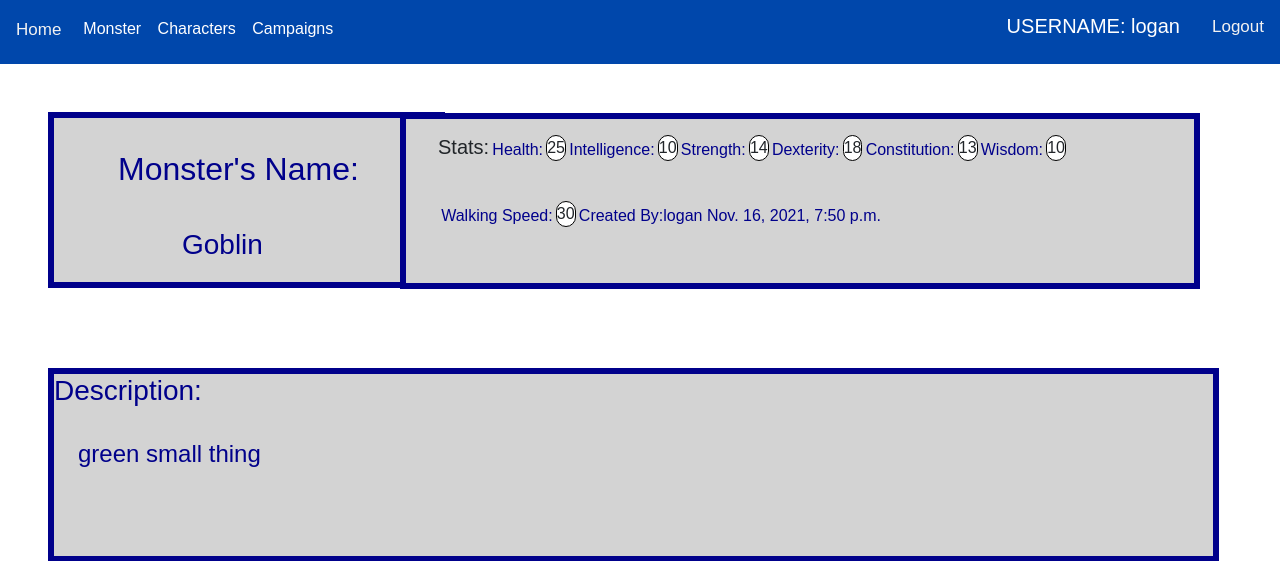
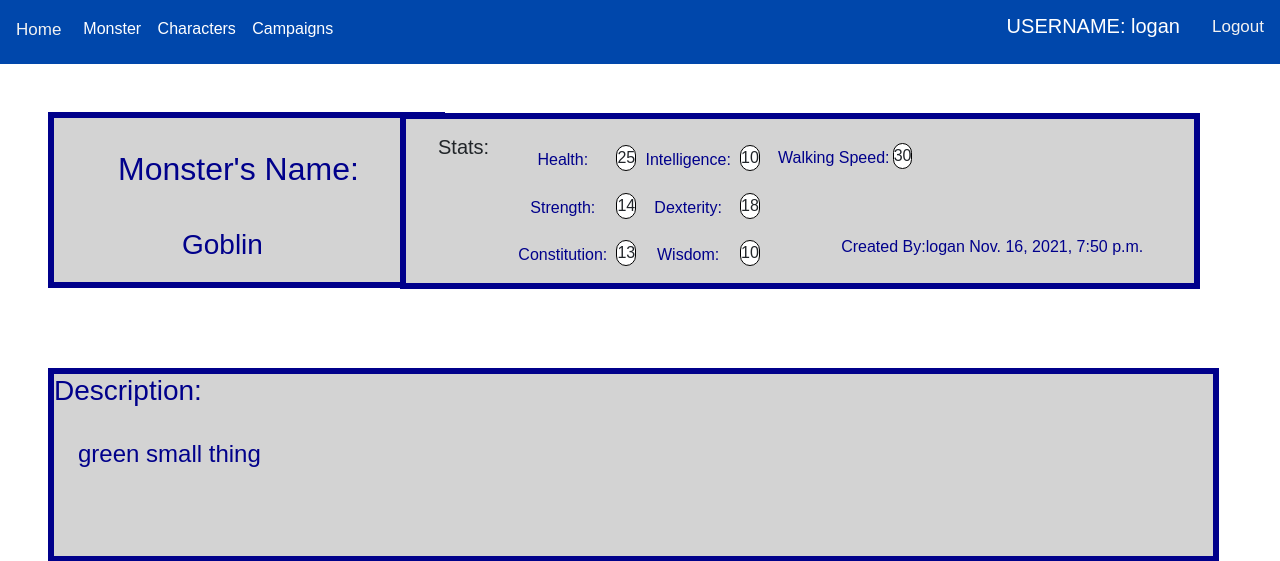
Before and after one commit to wcollins22/DiceAndMangement, a Django app: page /view_monster/1/ in a window 1280 px wide. Shown: the top 561 px of the page. Run offline with Django 3.2, Linux system fonts and the light colour scheme; a user stored in the database is signed in; data comes from the database, SQL or seed files in the repository; some libraries are stand-ins or nearby versions.

Commit message:
Update monster_view.html

```diff
--- a/app/templates/monster_view.html
+++ b/app/templates/monster_view.html
@@ -161,6 +161,8 @@
     padding: 1em;
 }
 .stats{
+    display: grid;
+    grid-template-columns: repeat(3,120px);
     border: solid 6px darkblue;
     background: white;
     height: 11em;
@@ -210,9 +212,6 @@
     padding-top: 2em;
 }
 
-textarea{
-    width: 100%;
-}
 
 
 
@@ -227,8 +226,31 @@
     padding: 14px 16px;
     text-decoration: none;
     font-size: 17px;
+
+}
+.grid-container {
+  display: grid;
+  grid-template-columns: auto auto auto auto;
+  grid-gap: 1px;
+  background-color: none;
+  padding: 10px;
+  margin-bottom: -4em;
+  margin-left: 1em;
 }
 
+.grid-container > div {
+  background-color: none;
+  text-align: center;
+  padding-right: 5px;
+
+
+}
+.create{
+    margin-left: 25em;
+}
+.w{
+    margin-top:.5em;
+}
 </style>
     <body>
         <div class="topnav">
@@ -242,7 +264,7 @@
                 <div class="dropdown-content">
                 <a href="{% url 'CreateMonster' %}">Monster Creation</a>
                     <a href="{% url 'search-m' %}">Search Monsters</a>
-                    <a href="#">Randomize Monsters</a>
+                    <a href="{% url 'randomm' %}">Randomize Monsters</a>
                 </div>
             </div>
             <div class="dropdown">
@@ -252,7 +274,7 @@
                 <div class="dropdown-content">
                 <a href="{% url 'CreateCharacter' %}">Character Creation</a>
                     <a href="{% url 'search-c' %}">Search Characters</a>
-                    <a href="#">Randomize Characters</a>
+                    <a href="{% url 'randomch' %}">Randomize Characters</a>
                 </div>
             </div>
             <div class="dropdown">
@@ -282,15 +304,25 @@
         </div>
         <div class="stats">
             <h5 class="i center">Stats:</h5>
-            <p class="in center">Health: </p><p class="chbox">{{monster.stats.Hp}}</p>
-            <p class="in center">Intelligence:</p>
-            <p class="chbox">{{monster.stats.Int}}</p>
-            <p class="in center">Strength:</p><p class="chbox">{{monster.stats.Str}}</p>
-            <p class="in center">Dexterity: </p><p class="chbox">{{monster.stats.Dex}}</p>
-            <p class="in center">Constitution:</p><p class="chbox"> {{monster.stats.Con}}</p>
-            <p class="in center">Wisdom:</p><p class="chbox"> {{monster.stats.Wis}}</p>
-            <p class="in center"> Walking Speed: </p><p class="chbox">{{monster.stats.Walk}}</p>
-            <p class="in center">Created By:{{monster.creator}} {{monster.date_created}}</p>
+            <div class="grid-container">
+
+                <div><p class="in center">Health: </p></div>
+                <div><p class="chbox">{{monster.stats.Hp}}</p></div>
+                <div><p class="in center">Intelligence:</p></div>
+                <div><p class="chbox">{{monster.stats.Int}}</p></div>
+
+                <div><p class="in center">Strength:</p></div>
+
+                <div><p class="chbox">{{monster.stats.Str}}</p></div>
+                <div><p class="in center">Dexterity: </p></div><div><p class="chbox">{{monster.stats.Dex}}</p></div>
+                <div><p class="in center">Constitution:</p></div><div><p class="chbox"> {{monster.stats.Con}}</p></div>
+                <div><p class="in center">Wisdom:</p></div><div><p class="chbox"> {{monster.stats.Wis}}</p></div>
+            </div>
+            <p class="in center w"> Walking Speed: </p><p class="chbox w">{{monster.stats.Walk}}</p>
+
+            <p class="in center create">Created By:{{monster.creator}} {{monster.date_created}}</p>
+
+
         </div>
 
 
```
